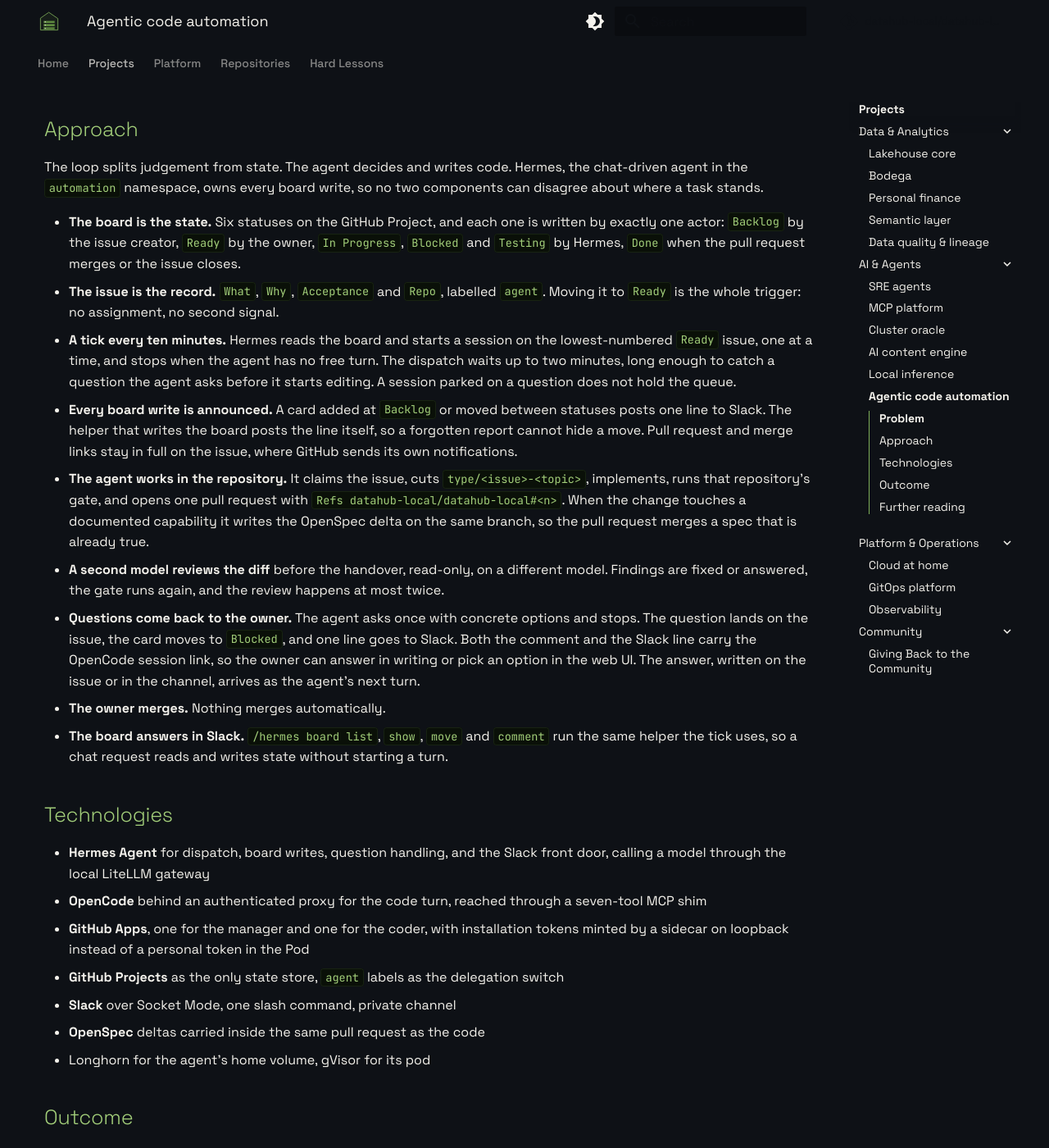
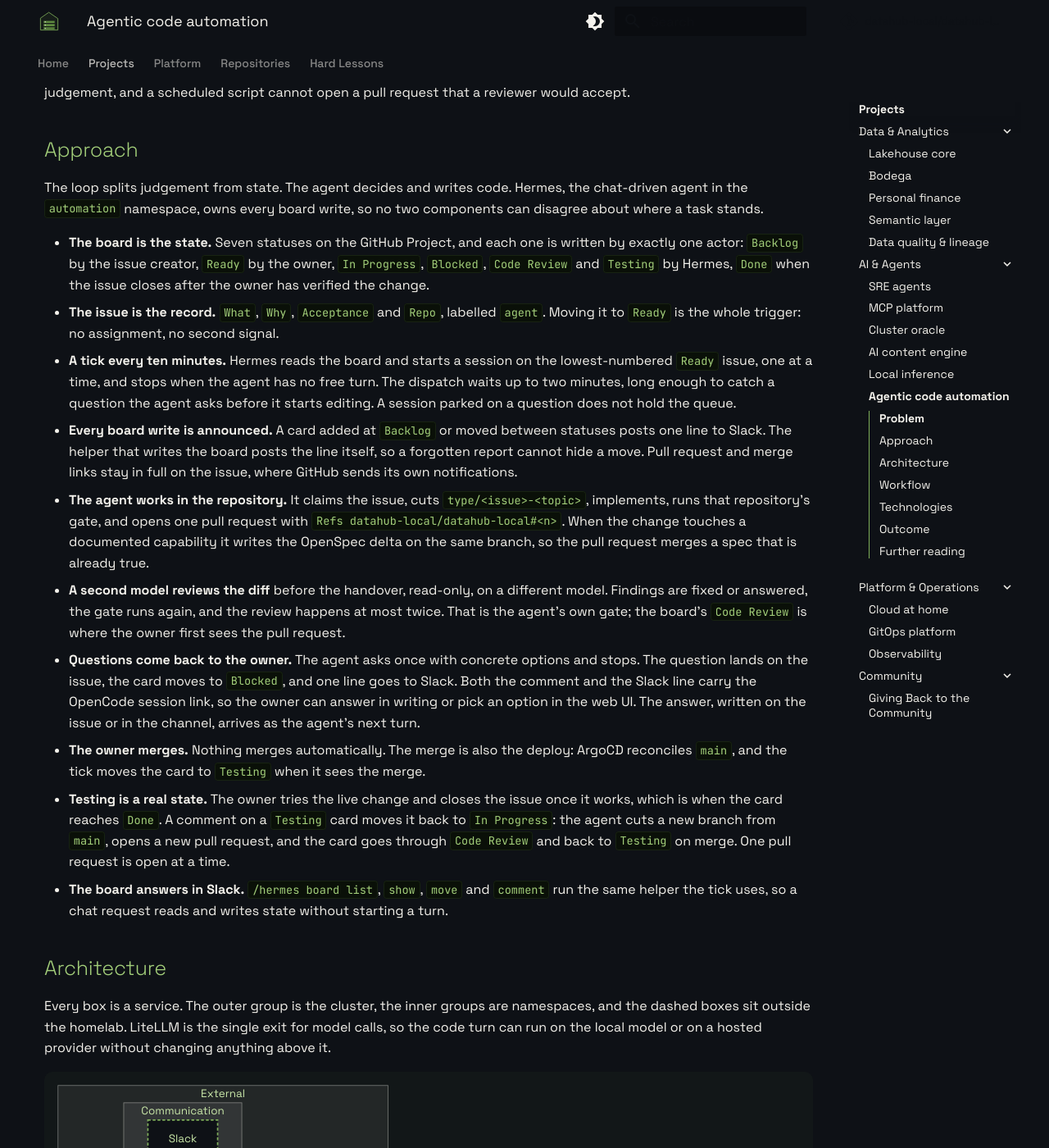
Before and after one commit to datahub-local/datahub-local, an MkDocs documentation site: the page built from docs/projects/agentic-code-automation.md, in a window 1280 px wide and 1400 px high, scrolled down 897 px. Shown: the whole window at 82% size. Built offline with MkDocs 1.6.1 and Material for MkDocs 9.7.7, drawn with Linux system fonts in a browser that asks for light colours; comment, search, counter and statistics services are not loaded; some of the changed text lies outside the part shown.

Commit message:
docs: split Code Review from Testing in the agent loop

````diff
--- a/docs/projects/agentic-code-automation.md
+++ b/docs/projects/agentic-code-automation.md
@@ -2,7 +2,8 @@
 
 One agent turns an issue into a reviewed pull request in any datahub-local
 repository. The board carries the state, the issue carries the task, and the
-owner's merge is the only step that stays human.
+owner keeps three steps: review the pull request, merge it, and test the change
+once it is live.
 
 <p class="project-meta" markdown="span">
   <span class="meta-pill meta-pill--area">AI &amp; Agents</span>
@@ -33,10 +34,10 @@ The loop splits judgement from state. The agent decides and writes code. Hermes,
 the chat-driven agent in the `automation` namespace, owns every board write, so no
 two components can disagree about where a task stands.
 
-- **The board is the state.** Six statuses on the GitHub Project, and each one is
+- **The board is the state.** Seven statuses on the GitHub Project, and each one is
   written by exactly one actor: `Backlog` by the issue creator, `Ready` by the
-  owner, `In Progress`, `Blocked` and `Testing` by Hermes, `Done` when the pull
-  request merges or the issue closes.
+  owner, `In Progress`, `Blocked`, `Code Review` and `Testing` by Hermes, `Done`
+  when the issue closes after the owner has verified the change.
 - **The issue is the record.** `What`, `Why`, `Acceptance` and `Repo`, labelled
   `agent`. Moving it to `Ready` is the whole trigger: no assignment, no second
   signal.
@@ -56,17 +57,117 @@ two components can disagree about where a task stands.
   pull request merges a spec that is already true.
 - **A second model reviews the diff** before the handover, read-only, on a
   different model. Findings are fixed or answered, the gate runs again, and the
-  review happens at most twice.
+  review happens at most twice. That is the agent's own gate; the board's
+  `Code Review` is where the owner first sees the pull request.
 - **Questions come back to the owner.** The agent asks once with concrete options
   and stops. The question lands on the issue, the card moves to `Blocked`, and one
   line goes to Slack. Both the comment and the Slack line carry the OpenCode
   session link, so the owner can answer in writing or pick an option in the web
   UI. The answer, written on the issue or in the channel, arrives as the agent's
   next turn.
-- **The owner merges.** Nothing merges automatically.
+- **The owner merges.** Nothing merges automatically. The merge is also the
+  deploy: ArgoCD reconciles `main`, and the tick moves the card to `Testing` when
+  it sees the merge.
+- **Testing is a real state.** The owner tries the live change and closes the
+  issue once it works, which is when the card reaches `Done`. A comment on a
+  `Testing` card moves it back to `In Progress`: the agent cuts a new branch from
+  `main`, opens a new pull request, and the card goes through `Code Review` and
+  back to `Testing` on merge. One pull request is open at a time.
 - **The board answers in Slack.** `/hermes board list`, `show`, `move` and
   `comment` run the same helper the tick uses, so a chat request reads and writes
   state without starting a turn.
+
+## Architecture
+
+Every box is a service. The outer group is the cluster, the inner groups are
+namespaces, and the dashed boxes sit outside the homelab. LiteLLM is the single
+exit for model calls, so the code turn can run on the local model or on a hosted
+provider without changing anything above it.
+
+```mermaid
+flowchart TB
+    classDef external fill:#0E1116,color:#F4F2EC,stroke:#7FAF5A,stroke-width:2px,stroke-dasharray:4 3
+    classDef control fill:#5E8A3F,color:#F4F2EC,stroke:#A3CF7A,stroke-width:2px
+    classDef code fill:#A3CF7A,color:#0E1116,stroke:#5E8A3F,stroke-width:2px
+    classDef model fill:#7FAF5A,color:#0E1116,stroke:#A3CF7A,stroke-width:2px
+    classDef deploy fill:#0E1116,color:#A3CF7A,stroke:#A3CF7A,stroke-width:2px
+
+    subgraph External["External"]
+        subgraph Chat["Communication"]
+            Slack["Slack"]:::external
+        end
+        subgraph SCM["Source control"]
+            GitHub["GitHub"]:::external
+        end
+        subgraph Providers["Model providers"]
+            OpenCodeGo["OpenCode Go"]:::external
+            OpenRouter["OpenRouter"]:::external
+        end
+    end
+
+    subgraph Cluster["Homelab Kubernetes cluster"]
+        subgraph Automation["automation namespace"]
+            Hermes["Hermes"]:::control
+            MCP["OpenCode MCP"]:::code
+            OpenCode["OpenCode"]:::code
+            ArgoCD["ArgoCD"]:::deploy
+        end
+        subgraph Data["data namespace"]
+            LiteLLM["LiteLLM"]:::model
+            Ollama["Ollama"]:::model
+        end
+    end
+
+    Slack -->|"/hermes board ..."| Hermes
+    GitHub -->|"Ready issue, owner comment"| Hermes
+    Hermes -->|"status write"| GitHub
+    Hermes -->|"dispatch, respond"| MCP
+    MCP --> OpenCode
+    OpenCode -->|"branch, commit, pull request"| GitHub
+    OpenCode -->|"model calls"| LiteLLM
+    LiteLLM -->|"local model"| Ollama
+    LiteLLM -->|"hosted models"| OpenCodeGo
+    LiteLLM -->|"hosted models"| OpenRouter
+    GitHub -->|"watch main, merge deploys"| ArgoCD
+    ArgoCD -->|"deploy"| Cluster
+```
+
+## Workflow
+
+The board is a state machine with four owner turns. Two of them are review and
+testing, which the old `Testing` column used to share.
+
+```mermaid
+flowchart LR
+    classDef waiting fill:#F4F2EC,color:#0E1116,stroke:#5E8A3F,stroke-width:2px
+    classDef blocked fill:#F4F2EC,color:#5E8A3F,stroke:#5E8A3F,stroke-width:2px,stroke-dasharray:4 3
+    classDef working fill:#5E8A3F,color:#F4F2EC,stroke:#A3CF7A,stroke-width:2px
+    classDef review fill:#A3CF7A,color:#0E1116,stroke:#5E8A3F,stroke-width:2px
+    classDef testing fill:#7FAF5A,color:#0E1116,stroke:#A3CF7A,stroke-width:2px
+    classDef closed fill:#0E1116,color:#F4F2EC,stroke:#7FAF5A,stroke-width:2px
+
+    Backlog["Backlog"]:::waiting
+    Ready["Ready"]:::waiting
+    Progress["In Progress"]:::working
+    Review["Code Review\npull request open"]:::review
+    Testing["Testing\nmerged and deployed"]:::testing
+    Blocked["Blocked\nquestion for the owner"]:::blocked
+    Done["Done\nissue closed"]:::closed
+
+    Backlog -->|"owner: pick it up"| Ready
+    Ready -->|"tick: dispatch"| Progress
+    Progress -->|"pull request opens"| Review
+    Review -->|"owner merges, ArgoCD deploys"| Testing
+    Testing -->|"owner closes the issue"| Done
+    Testing -->|"owner comments a fix"| Progress
+    Progress -->|"agent asks a question"| Blocked
+    Review -->|"agent asks a question"| Blocked
+    Blocked -->|"owner answers"| Progress
+```
+
+A card only leaves `Testing` in two ways: the owner closes the issue, or the
+owner finds something to fix. The second is a new cycle, not an amendment, so the
+agent starts from `main` and the loop runs again.
 
 ## Technologies
 
````
